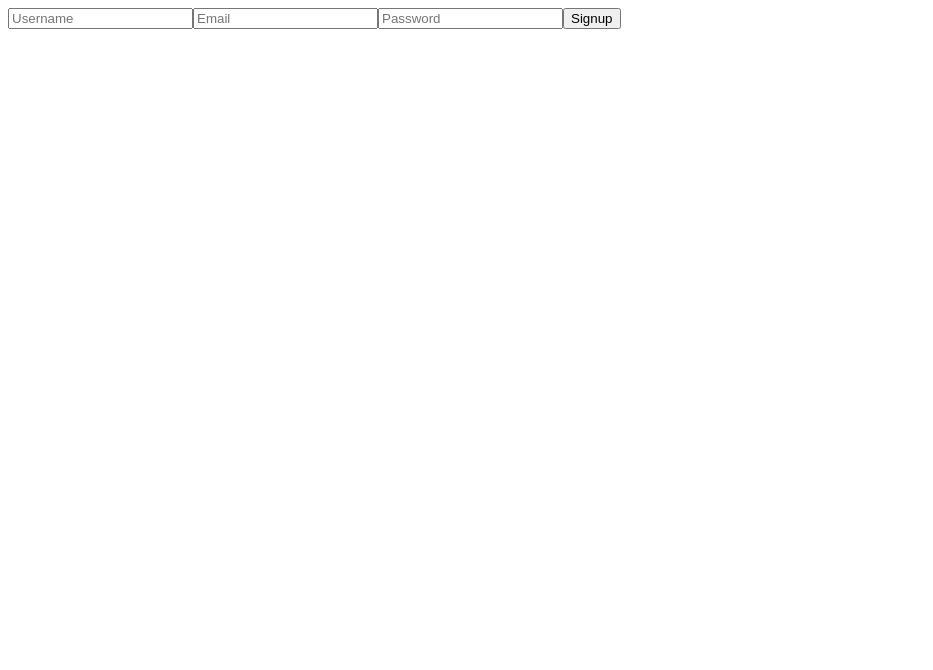
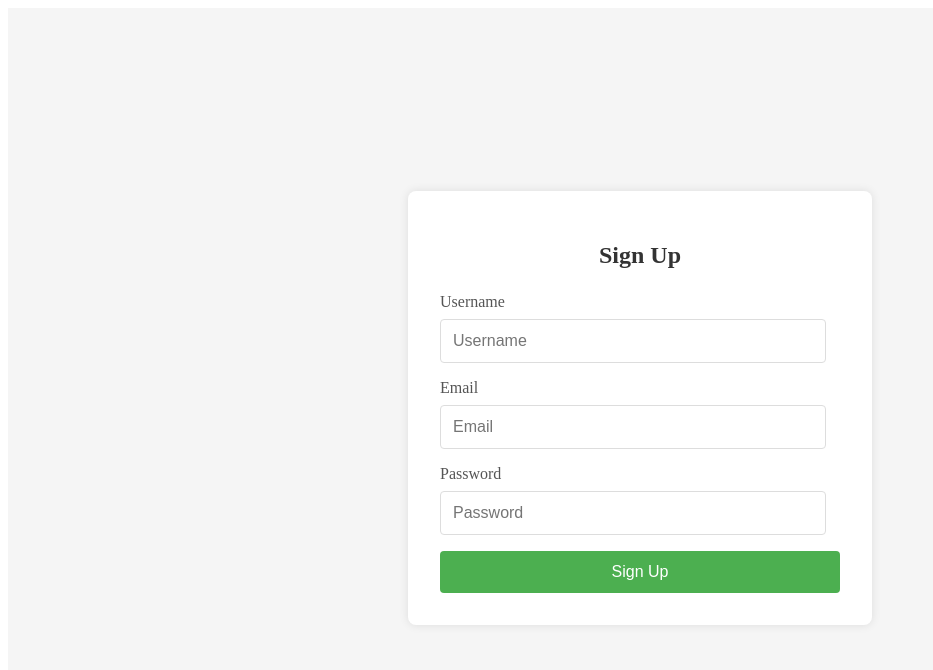
Before and after one commit to Rohit-Rauniyar01/Recipe-Finder, a React (Vite) app: page /signup in a window 1280 px wide. Shown: the top 670 px of the page, without its empty margins (0-933 px from the left). Built offline with nearby package versions, Linux system fonts and the light colour scheme.

Commit message:
Login and Signup page added

```diff
--- a/src/Pages/profilesection/Signup.jsx
+++ b/src/Pages/profilesection/Signup.jsx
@@ -1,6 +1,6 @@
 import React, { useState } from "react";
 import axios from "axios";
-import "/src/Styles/Signup.css";
+import "../../Styles/Signup.css";
 
 const Signup = () => {
   const [username, setUsername] = useState("");
@@ -22,12 +22,24 @@ const Signup = () => {
   };
 
   return (
-    <form onSubmit={handleSignup}>
-      <input type="text" placeholder="Username" value={username} onChange={(e) => setUsername(e.target.value)} required />
-      <input type="email" placeholder="Email" value={email} onChange={(e) => setEmail(e.target.value)} required />
-      <input type="password" placeholder="Password" value={password} onChange={(e) => setPassword(e.target.value)} required />
-      <button type="submit">Signup</button>
-    </form>
+    <div className="signup-container">
+      <form className="signup-form" onSubmit={handleSignup}>
+        <h2>Sign Up</h2>
+        <div className="form-group">
+          <label>Username</label>
+          <input type="text" placeholder="Username" value={username} onChange={(e) => setUsername(e.target.value)} required />
+        </div>
+        <div className="form-group">
+          <label>Email</label>
+          <input type="email" placeholder="Email" value={email} onChange={(e) => setEmail(e.target.value)} required />
+        </div>
+        <div className="form-group">
+          <label>Password</label>
+          <input type="password" placeholder="Password" value={password} onChange={(e) => setPassword(e.target.value)} required />
+        </div>
+        <button className="signup-btn" type="submit">Sign Up</button>
+      </form>
+    </div>
   );
 };
 
--- a/src/Styles/Signup.css
+++ b/src/Styles/Signup.css
@@ -1,18 +1,21 @@
-.signup-container {
+body .signup-container {
     display: flex;
     justify-content: center;
     align-items: center;
     min-height: 100vh;
     background-color: #f5f5f5;
+    padding: 20px;
+    box-sizing: border-box;
 }
 
-.signup-form {
+body .signup-form {
     background-color: white;
     padding: 2rem;
     border-radius: 8px;
     box-shadow: 0 0 10px rgba(0, 0, 0, 0.1);
     width: 100%;
     max-width: 400px;
+    margin: auto;
 }
 
 .signup-form h2 {
@@ -32,7 +35,7 @@
 }
 
 .form-group input {
-    width: 100%;
+    width: 90%;
     padding: 0.75rem;
     border: 1px solid #ddd;
     border-radius: 4px;
```
